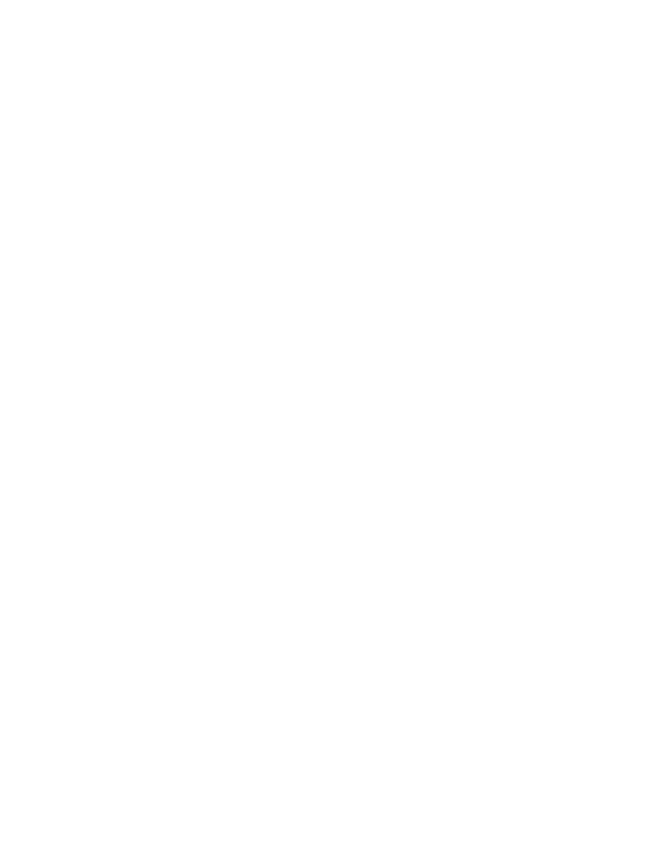
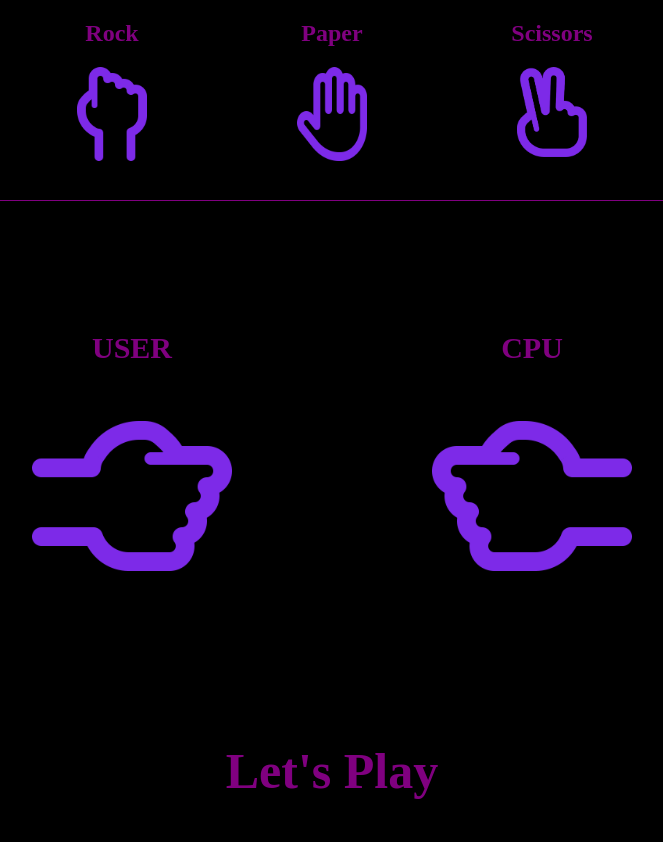
Before and after one commit to mcrainbow/rock-paper-scissors-Game, a plain HTML site: page index.html in a window 1280 px wide. Shown: the whole page, without its empty margins (308-971 px from the left). Before the commit the page ends 800 px from the top, so only its background shows below. Drawn offline with Linux system fonts and the light colour scheme.

Commit message:
Final commit

```diff
--- a/index.html
+++ b/index.html
@@ -3,9 +3,39 @@
   <head>
     <meta charset="UTF-8" />
     <meta name="viewport" content="width=device-width, initial-scale=1.0" />
+    <link rel="stylesheet" href="./style.css" />
     <title>Document</title>
   </head>
   <body>
+    <header class="header">
+      <div class="container">
+        <div class="item">
+          <h2 class="item__title">Rock</h2>
+          <img src="./images/rock.png" alt="Rock" class="item__img" />
+        </div>
+        <div class="item">
+          <h2 class="item__title">Paper</h2>
+          <img src="./images/paper.png" alt="Paper" class="item__img" />
+        </div>
+        <div class="item">
+          <h2 class="item__title">Scissors</h2>
+          <img src="./images/scissors.png" alt="Scissors" class="item__img" />
+        </div>
+      </div>
+    </header>
+    <main class="main">
+      <div class="game">
+        <div class="player left">
+          <h3 class="game__player user">USER</h3>
+          <img src="./images/rock.png" alt="" class="game__img img-left" />
+        </div>
+        <div class="player right">
+          <h3 class="game__player cpu">CPU</h3>
+          <img src="./images/rock.png" alt="" class="game__img img-right" />
+        </div>
+      </div>
+      <h2 class="game__title">Let's Play</h2>
+    </main>
     <script src="./script.js"></script>
   </body>
 </html>
--- a/script.js
+++ b/script.js
@@ -1,3 +1,67 @@
 "use strict";
 
-console.log("Got it!");
+const images = document.querySelectorAll(".item__img");
+const userImg = document.querySelector(".img-left");
+const CPUImg = document.querySelector(".img-right");
+const gameTitle = document.querySelector(".game__title");
+let userChoice = "";
+let cpuChoice = 0;
+
+const userImgChange = (imgName) => {
+  userImg.src = `./images/${imgName}.png`;
+};
+
+const cpuImgChange = (imgName) => {
+  CPUImg.src = `./images/${imgName}.png`;
+};
+const getCPUChoice = () => {
+  cpuChoice = Math.floor(Math.random() * (4 - 1) + 1);
+  if (cpuChoice === 1) {
+    cpuChoice = "rock";
+    return cpuChoice;
+  } else if (cpuChoice === 2) {
+    cpuChoice = "paper";
+    return cpuChoice;
+  } else {
+    cpuChoice = "scissors";
+    return cpuChoice;
+  }
+};
+
+const determiningWinner = (userChoice, cpuChoice) => {
+  console.log(userChoice, cpuChoice);
+  let result = "";
+
+  if (userChoice === "rock" && cpuChoice === "rock") {
+    result = "Game Draw";
+  } else if (userChoice === "rock" && cpuChoice === "paper") {
+    result = "CPU Won";
+  } else if (userChoice === "rock" && cpuChoice === "scissors") {
+    result = "User Won";
+  } else if (userChoice === "paper" && cpuChoice === "paper") {
+    result = "Game Draw";
+  } else if (userChoice === "paper" && cpuChoice === "rock") {
+    result = "User Won";
+  } else if (userChoice === "paper" && cpuChoice === "scissors") {
+    result = "CPU Won";
+  } else if (userChoice === "scissors" && cpuChoice === "scissors") {
+    result = "Game Draw";
+  } else if (userChoice === "scissors" && cpuChoice === "rock") {
+    result = "CPU Won";
+  } else if (userChoice === "scissors" && cpuChoice === "paper") {
+    result = "User Won";
+  }
+
+  gameTitle.textContent = result;
+};
+
+images.forEach((img) => {
+  img.addEventListener("click", () => {
+    setTimeout(() => {
+      userChoice = img.alt.toLowerCase();
+      userImgChange(userChoice);
+      cpuImgChange(getCPUChoice());
+      determiningWinner(userChoice, cpuChoice);
+    }, 500);
+  });
+});
--- a/style.css
+++ b/style.css
@@ -1 +1,82 @@
 @import url("./normalize.css");
+
+body {
+  background-color: black;
+}
+.container {
+  width: 50%;
+  display: flex;
+  justify-content: space-between;
+  align-items: center;
+
+  margin: 0 auto;
+}
+.header {
+  height: 200px;
+
+  border-bottom: 1px solid purple;
+}
+.item {
+  height: 150px;
+  width: 200px;
+
+  display: flex;
+  flex-direction: column;
+  align-items: center;
+}
+.item__title {
+  color: purple;
+}
+.item__img {
+  width: 70px;
+  height: 100px;
+
+  cursor: pointer;
+}
+
+/* ! Main */
+
+.main {
+  margin-top: 100px;
+
+  display: flex;
+  flex-direction: column;
+  align-items: center;
+}
+.game {
+  width: 600px;
+  height: 400px;
+
+  display: flex;
+  justify-content: space-between;
+}
+.player {
+  display: flex;
+  flex-direction: column;
+  align-items: center;
+
+  width: 200px;
+}
+.left .game__img {
+  transform: rotate(90deg);
+}
+.game__player {
+  color: purple;
+  font-weight: 700;
+  font-size: 30px;
+}
+.user {
+}
+.game__img {
+  width: 150px;
+  height: 200px;
+}
+.right .game__img {
+  transform: rotate(-90deg) rotateY(180deg);
+}
+.cpu {
+}
+.game__title {
+  color: purple;
+  font-size: 50px;
+}
```
Also changed, not shown: images/paper.png (added), images/rock.png (added), images/scissors.png (added).
